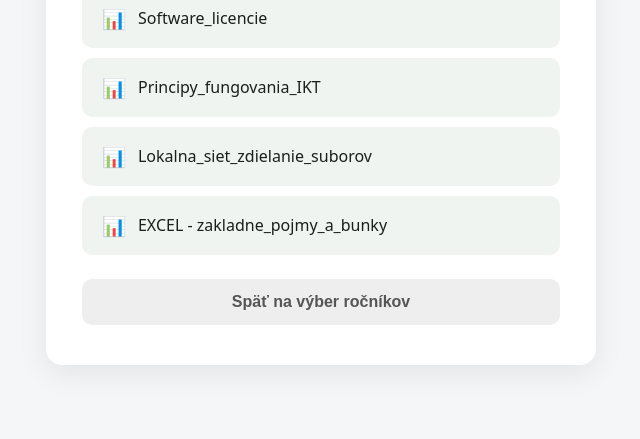
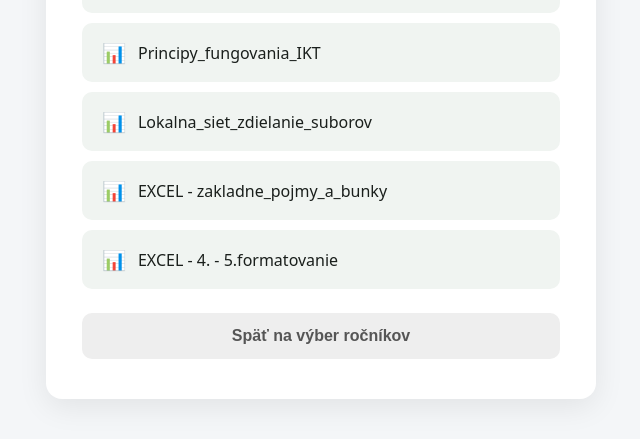
Before and after one commit to vnehila-web/materialy, a plain HTML site: page 8rocnik/index.html in a window 1280 px wide. Shown: the part 287-726 px from the top of the page, without its empty margins (319-959 px from the left). Drawn offline with Linux system fonts and the light colour scheme; no server answers; sample sign-in values are in the browser's storage.

Commit message:
Add files via upload

```diff
--- a/8rocnik/index.html
+++ b/8rocnik/index.html
@@ -122,6 +122,12 @@
         <span class="file-name">EXCEL - zakladne_pojmy_a_bunky</span>
         <span class="file-size">Načítavam...</span>
       </a>
+
+      <a href="4.- 5.formatovanie.xls" class="file-card" download data-file="4.- 5.formatovanie.xls">
+        <span class="file-icon">📊</span>
+        <span class="file-name">EXCEL - 4. - 5.formatovanie</span>
+        <span class="file-size">Načítavam...</span>
+      </a>
     </div>
     <button class="logout" onclick="logout()">Späť na výber ročníkov</button>
   </div>
```
Also changed, not shown: 1 other file.
